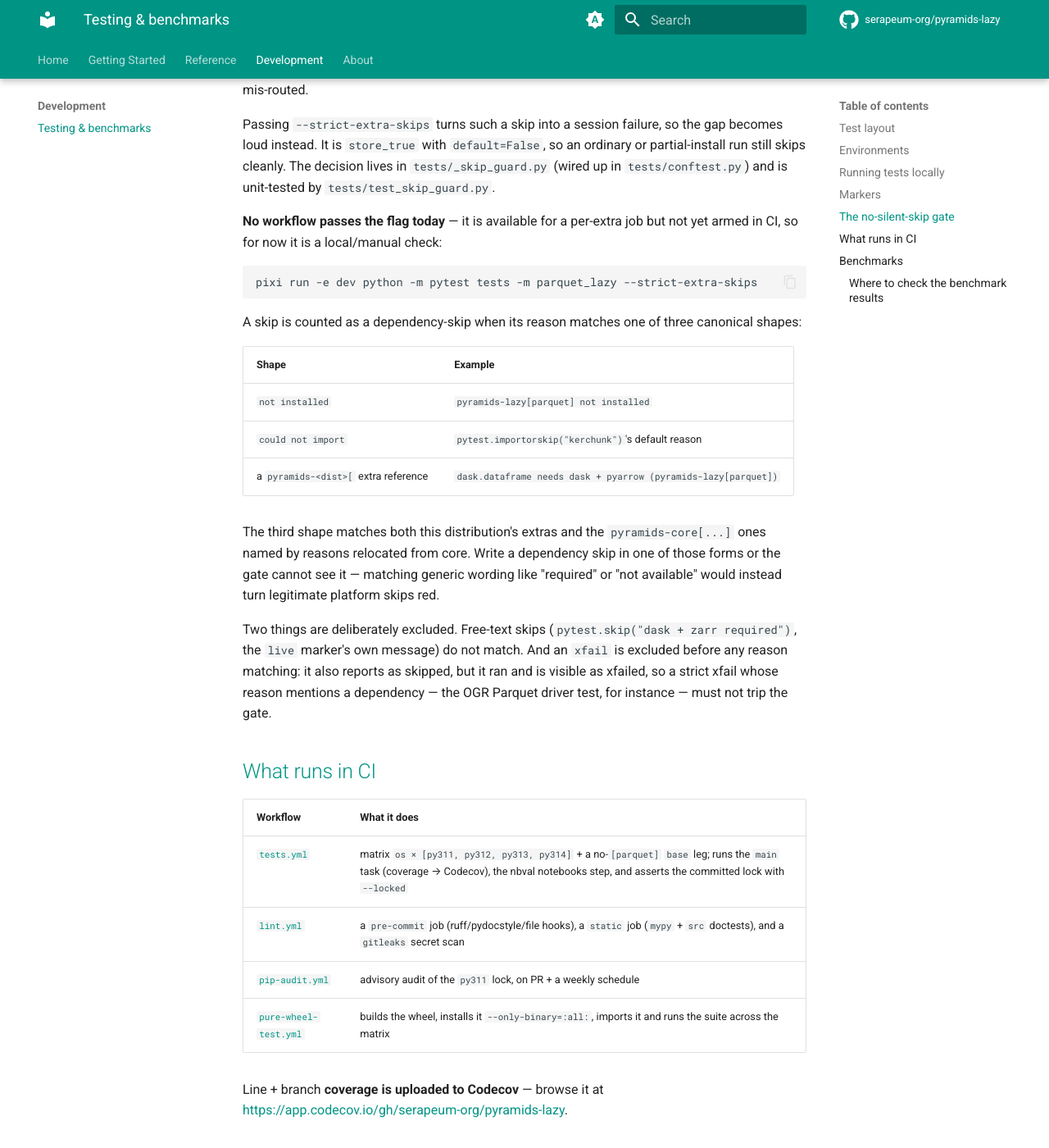
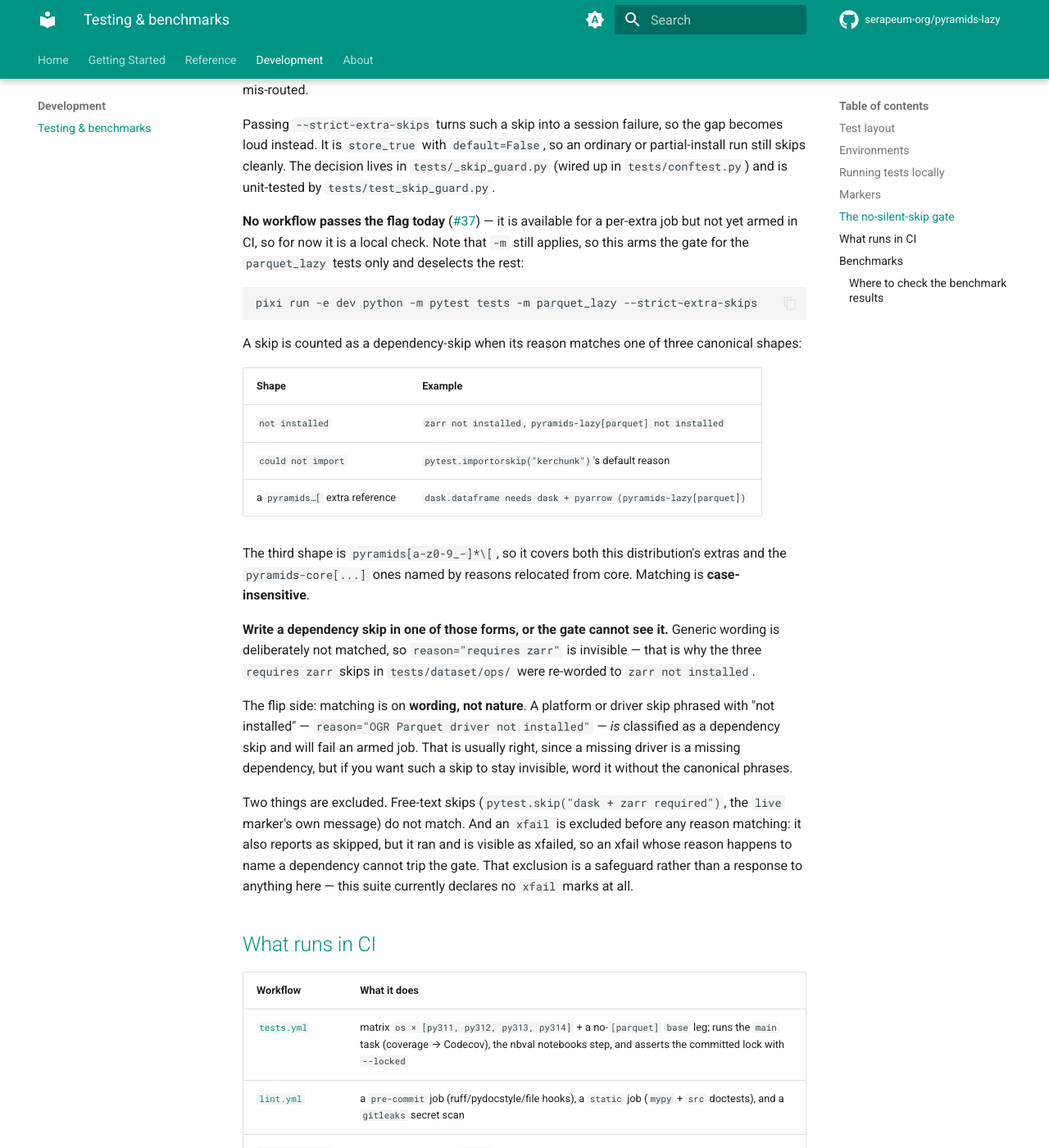
Before and after one commit to serapeum-org/pyramids-lazy, an MkDocs documentation site: the page built from docs/how-to/testing.md, in a window 1280 px wide and 1400 px high, scrolled down 2282 px. Shown: the whole window at 82% size. Built offline with MkDocs 1.6.1 and Material for MkDocs 9.7.7, drawn with Linux system fonts in a browser that asks for light colours; comment, search, counter and statistics services are not loaded; the version menu is left out.

Commit message:
docs(testing): correct three false claims in the no-silent-skip section
Round-1 review M2/N2/N3. The section db3d5ff added asserted things that are not true
of this repo.

1. It claimed the narrow pattern avoids reddening legitimate platform skips. It does
   not -- matching is on wording, not nature:

       >>> pat.search("OGR Parquet driver not installed")
       True

   A driver skip phrased with "not installed" is classified as a dependency skip and
   would fail an armed job. That is usually the right answer, since a missing driver
   is a missing dependency, but the page promised the opposite. Now stated plainly,
   with the way out (word it without the canonical phrases) for anyone who wants such
   a skip to stay invisible.

2. It cited "the OGR Parquet driver test" as the xfail the exclusion protects. No such
   test exists here, and neither does any other:

       $ grep -rn "mark\.xfail" tests/ --include=*.py
       (no output)

   The exclusion is real code and worth documenting, so it stays -- but as a
   safeguard, with the fact that this suite declares no xfail marks at all, rather
   than by pointing at a test that is not in the repo. (The reference came over with
   `_skip_guard.py` from core, where the test does exist.)

3. It wrote the third shape as `pyramids-<dist>[` without saying what the class
   actually allows. Now given as `pyramids[a-z0-9_-]*\[`, matching the widened
   pattern in 7f9e23c, and noting matching is case-insensitive -- verified:

       >>> re.compile(r"pyramids[a-z0-9_-]*\[", re.IGNORECASE).search("Pyramids-Lazy[x]")
       <re.Match ...>

Also documents that `reason="requires zarr"` is invisible and why those three skips
were re-worded, so the next author meets the convention at the point they need it.

N3: the documented command carries `-m parquet_lazy`, so it arms the gate for that
marker only. The prose did not say so; it now does, with the real numbers:

    $ pytest tests -m parquet_lazy --strict-extra-skips
    78 passed, 566 deselected

Linked #37 for the unarmed-in-CI state rather than leaving it as a bare assertion.

mkdocs build --strict: exit 0.

````diff
--- a/docs/how-to/testing.md
+++ b/docs/how-to/testing.md
@@ -80,8 +80,9 @@ Passing `--strict-extra-skips` turns such a skip into a session failure, so the
 `store_true` with `default=False`, so an ordinary or partial-install run still skips cleanly. The decision lives in
 `tests/_skip_guard.py` (wired up in `tests/conftest.py`) and is unit-tested by `tests/test_skip_guard.py`.
 
-**No workflow passes the flag today** — it is available for a per-extra job but not yet armed in CI, so for now it
-is a local/manual check:
+**No workflow passes the flag today** ([#37](https://github.com/serapeum-org/pyramids-lazy/issues/37)) — it is
+available for a per-extra job but not yet armed in CI, so for now it is a local check. Note that `-m` still
+applies, so this arms the gate for the `parquet_lazy` tests only and deselects the rest:
 
 ```bash
 pixi run -e dev python -m pytest tests -m parquet_lazy --strict-extra-skips
@@ -91,18 +92,26 @@ A skip is counted as a dependency-skip when its reason matches one of three cano
 
 | Shape | Example |
 |---|---|
-| `not installed` | `pyramids-lazy[parquet] not installed` |
+| `not installed` | `zarr not installed`, `pyramids-lazy[parquet] not installed` |
 | `could not import` | `pytest.importorskip("kerchunk")`'s default reason |
-| a `pyramids-<dist>[` extra reference | `dask.dataframe needs dask + pyarrow (pyramids-lazy[parquet])` |
+| a `pyramids…[` extra reference | `dask.dataframe needs dask + pyarrow (pyramids-lazy[parquet])` |
 
-The third shape matches both this distribution's extras and the `pyramids-core[...]` ones named by reasons
-relocated from core. Write a dependency skip in one of those forms or the gate cannot see it — matching generic
-wording like "required" or "not available" would instead turn legitimate platform skips red.
+The third shape is `pyramids[a-z0-9_-]*\[`, so it covers both this distribution's extras and the
+`pyramids-core[...]` ones named by reasons relocated from core. Matching is **case-insensitive**.
 
-Two things are deliberately excluded. Free-text skips (`pytest.skip("dask + zarr required")`, the `live` marker's
-own message) do not match. And an `xfail` is excluded before any reason matching: it also reports as skipped, but
-it ran and is visible as xfailed, so a strict xfail whose reason mentions a dependency — the OGR Parquet driver
-test, for instance — must not trip the gate.
+**Write a dependency skip in one of those forms, or the gate cannot see it.** Generic wording is deliberately not
+matched, so `reason="requires zarr"` is invisible — that is why the three `requires zarr` skips in
+`tests/dataset/ops/` were re-worded to `zarr not installed`.
+
+The flip side: matching is on **wording, not nature**. A platform or driver skip phrased with "not installed" —
+`reason="OGR Parquet driver not installed"` — *is* classified as a dependency skip and will fail an armed job.
+That is usually right, since a missing driver is a missing dependency, but if you want such a skip to stay
+invisible, word it without the canonical phrases.
+
+Two things are excluded. Free-text skips (`pytest.skip("dask + zarr required")`, the `live` marker's own message)
+do not match. And an `xfail` is excluded before any reason matching: it also reports as skipped, but it ran and is
+visible as xfailed, so an xfail whose reason happens to name a dependency cannot trip the gate. That exclusion is
+a safeguard rather than a response to anything here — this suite currently declares no `xfail` marks at all.
 
 ## What runs in CI
 
````
